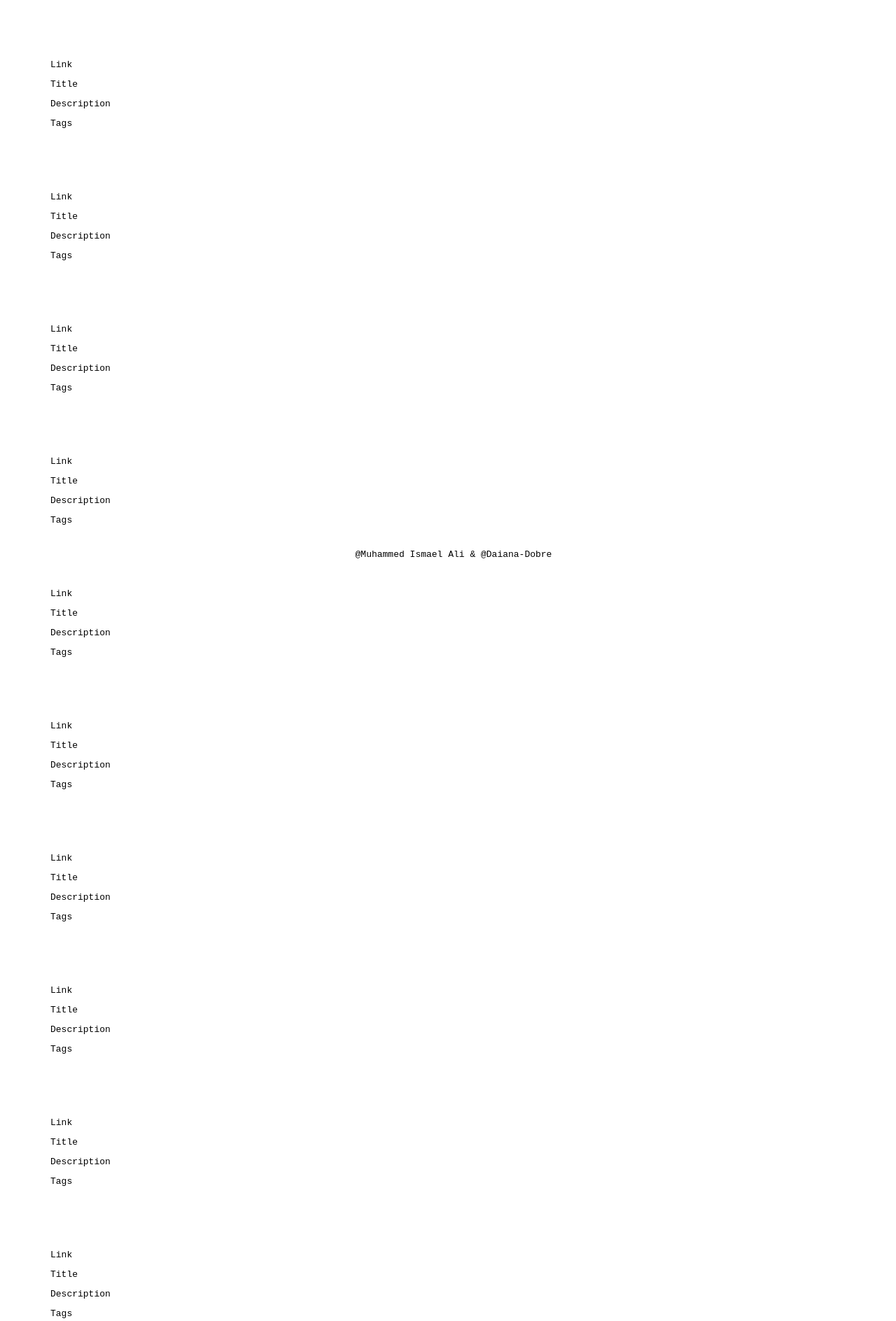
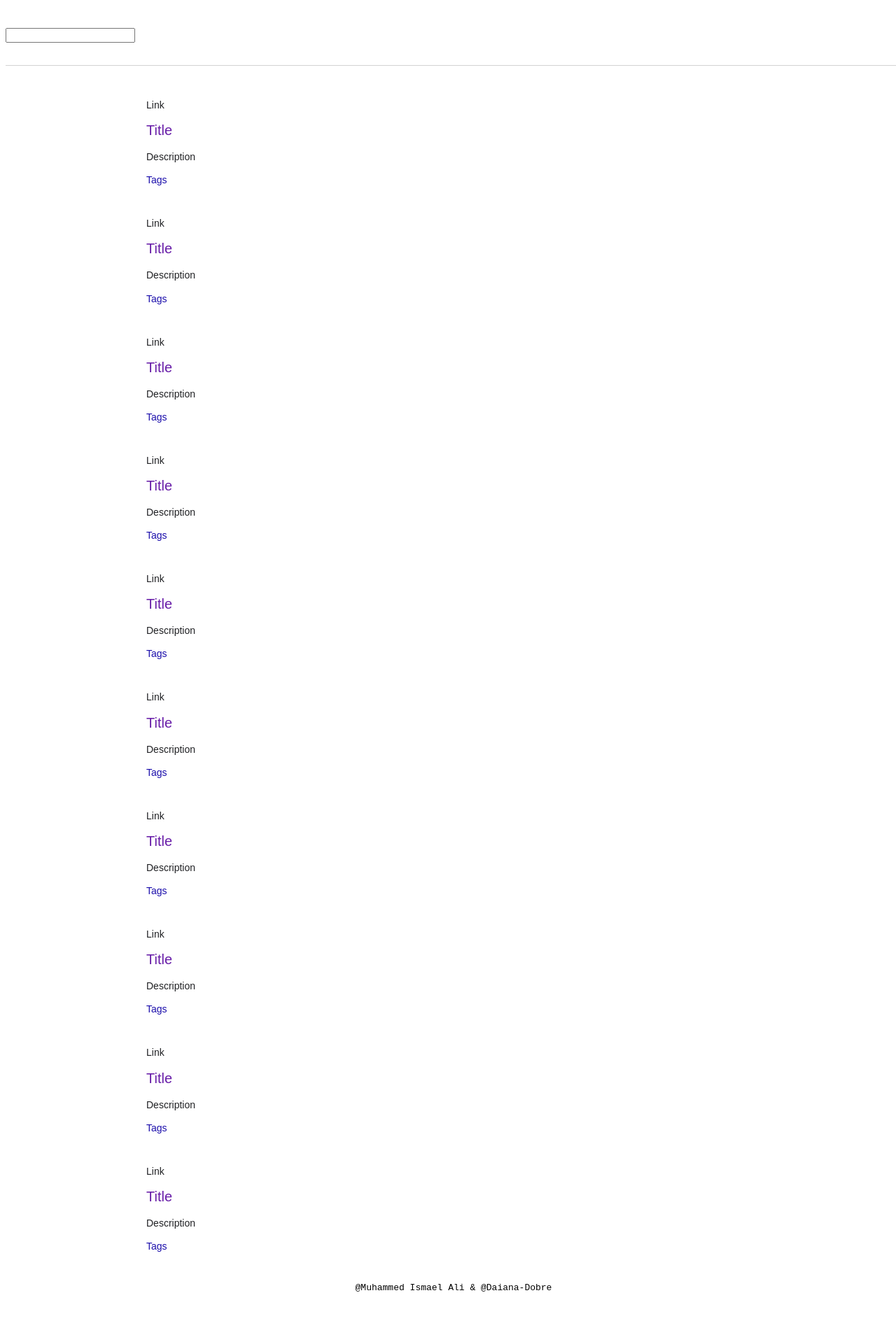
Before and after one commit to Ismael76/GoogleClone, a plain HTML site: page client/result(s).html in a window 1280 px wide. Shown: the top 1888 px of the page at 70% size. After the commit the page ends 1856 px from the top, so only its background shows below. Drawn offline with Linux system fonts and the light colour scheme; no server answers; a web font is replaced by a local one.

Commit message:
Worked on the search all page

```diff
--- /dev/null
+++ b/client/result(s).css
@@ -0,0 +1,65 @@
+@import url("https://fonts.googleapis.com/css2?family=Cantarell:wght@700&family=Roboto:ital,wght@1,300&display=swap");
+.container {
+  max-width: 1140px;
+  margin-left: 5rem;
+}
+
+.googleSearch {
+  padding: 2rem 0;
+  border-bottom: 1px solid lightgray;
+}
+
+section {
+  padding-top: 1rem;
+}
+
+footer {
+  position: relative;
+  bottom: 0;
+}
+
+.url {
+  color: #202124;
+  font-size: 14px;
+  line-height: 1.3;
+  padding-top: 1px;
+  text-align: left;
+  font-family: Arial, Helvetica, sans-serif;
+}
+
+.title {
+  color: #1a0dab;
+  font-family: Arial, Helvetica, sans-serif;
+  font-style: normal;
+  font-weight: normal;
+  margin: 0;
+  padding: 0;
+  font-size: 20px;
+  line-height: 1.3;
+}
+
+.desc {
+  font-family: Arial, Helvetica, sans-serif;
+  color: #202124;
+  font-size: 14px;
+  line-height: 1.58;
+  text-align: left;
+}
+
+.tags {
+  color: #1a0dab;
+  font-family: Arial, Helvetica, sans-serif;
+  font-size: 14px;
+}
+
+a {
+  text-decoration: none;
+}
+
+a:hover {
+  text-decoration: underline;
+}
+
+a:visited {
+  color: #681da8;
+}
--- a/client/result(s).html
+++ b/client/result(s).html
@@ -1,89 +1,96 @@
 <!DOCTYPE html>
 <html lang="en">
+
 <head>
     <meta charset="UTF-8">
     <meta http-equiv="X-UA-Compatible" content="IE=edge">
     <meta name="viewport" content="width=device-width, initial-scale=1.0">
     <title>Search result(s)</title>
     <link rel="stylesheet" href="style.css">
+    <link rel="stylesheet" href="./result(s).css">
+    <script defer src="./script.js"></script>
 </head>
+
 <body>
     <main>
-        <article>
+        <header>
+            <section class="googleSearch">
+                <input type="text" name="" id="">
+            </section>
+        </header>
+        <section class="container">
             <section>
-                <p>Link</p>
-                <p>Title</p>
-                <p>Description</p>
-                <p>Tags</p>
+                <p class="url">Link</p>
+                <a class="title" href="">Title</a>
+                <p class="desc">Description</p>
+                <p class="tags">Tags</p>
+            </section>
+            <section>
+                <p class="url">Link</p>
+                <a class="title" href="">Title</a>
+                <p class="desc">Description</p>
+                <p class="tags">Tags</p>
             </section>
 
             <section>
-                <p>Link</p>
-                <p>Title</p>
-                <p>Description</p>
-                <p>Tags</p>
+                <p class="url">Link</p>
+                <a class="title" href="">Title</a>
+                <p class="desc">Description</p>
+                <p class="tags">Tags</p>
+            </section>
+            <section>
+                <p class="url">Link</p>
+                <a class="title" href="">Title</a>
+                <p class="desc">Description</p>
+                <p class="tags">Tags</p>
             </section>
 
             <section>
-                <p>Link</p>
-                <p>Title</p>
-                <p>Description</p>
-                <p>Tags</p>
+                <p class="url">Link</p>
+                <a class="title" href="">Title</a>
+                <p class="desc">Description</p>
+                <p class="tags">Tags</p>
             </section>
 
             <section>
-                <p>Link</p>
-                <p>Title</p>
-                <p>Description</p>
-                <p>Tags</p>
+                <p class="url">Link</p>
+                <a class="title" href="">Title</a>
+                <p class="desc">Description</p>
+                <p class="tags">Tags</p>
             </section>
 
             <section>
-                <p>Link</p>
-                <p>Title</p>
-                <p>Description</p>
-                <p>Tags</p>
+                <p class="url">Link</p>
+                <a class="title" href="">Title</a>
+                <p class="desc">Description</p>
+                <p class="tags">Tags</p>
             </section>
 
             <section>
-                <p>Link</p>
-                <p>Title</p>
-                <p>Description</p>
-                <p>Tags</p>
+                <p class="url">Link</p>
+                <a class="title" href="">Title</a>
+                <p class="desc">Description</p>
+                <p class="tags">Tags</p>
             </section>
 
             <section>
-                <p>Link</p>
-                <p>Title</p>
-                <p>Description</p>
-                <p>Tags</p>
+                <p class="url">Link</p>
+                <a class="title" href="">Title</a>
+                <p class="desc">Description</p>
+                <p class="tags">Tags</p>
             </section>
 
             <section>
-                <p>Link</p>
-                <p>Title</p>
-                <p>Description</p>
-                <p>Tags</p>
+                <p class="url">Link</p>
+                <a class="title" href="">Title</a>
+                <p class="desc">Description</p>
+                <p class="tags">Tags</p>
             </section>
-
-            <section>
-                <p>Link</p>
-                <p>Title</p>
-                <p>Description</p>
-                <p>Tags</p>
-            </section>
-
-            <section>
-                <p>Link</p>
-                <p>Title</p>
-                <p>Description</p>
-                <p>Tags</p>
-            </section>
-
-        </article>
+        </section>
     </main>
 
     </br></br>
     <footer>@Muhammed Ismael Ali & @Daiana-Dobre</footer>
 </body>
+
 </html>
--- a/client/script.js
+++ b/client/script.js
@@ -0,0 +1,24 @@
+let url = document.querySelectorAll(".url");
+let title = document.querySelectorAll(".title");
+let desc = document.querySelectorAll(".desc");
+let tags = document.querySelectorAll(".tags");
+
+const urlArr = Array.from(url);
+const titleArr = Array.from(title);
+const descArr = Array.from(desc);
+const tagsArr = Array.from(tags);
+
+const getAll = async () => {
+  const response = await fetch("http://localhost:3500/search");
+  const data = await response.json();
+
+  for (let i = 0; i < urlArr.length; i++) {
+    urlArr[i].innerText = data[i].URL;
+    titleArr[i].innerText = data[i].Title;
+    titleArr[i].setAttribute("href", data[i].URL);
+    descArr[i].innerText = data[i].Description;
+    tagsArr[i].innerText = data[i].Tags;
+  }
+};
+
+getAll();
```
Also changed, not shown: server/data/data.js (+10 -10 lines).
